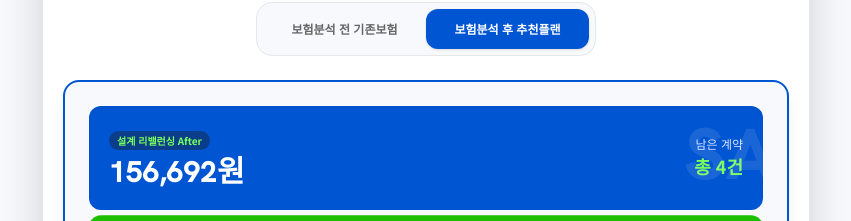
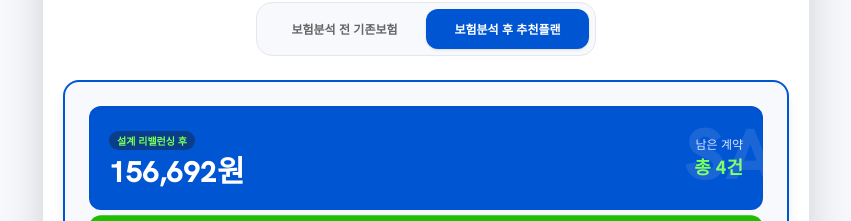
Before and after one commit to ncia/simple_consult, a React (Vite) app: page / in a window 1280 px wide. Shown: the part 3040-3261 px from the top of the page, without its empty margins (214-1065 px from the left). Built offline with nearby package versions, Linux system fonts and the light colour scheme.

Commit message:
036번째 커밋: 진단표 전/후 상태 카드 태그 텍스트 통일 (설계 리밸런싱 전/후)

```diff
--- a/src/components/BeforeAfterSection.tsx
+++ b/src/components/BeforeAfterSection.tsx
@@ -59,7 +59,7 @@ export function BeforeAfterSection() {
                   <div className="flex justify-between items-center bg-red-50 p-4 rounded-xl border border-red-100">
                     <div>
                       <span className="text-[10px] uppercase font-bold text-red-500 bg-red-100 px-2 py-0.5 rounded-full">
-                        기존 보험 가입
+                        설계 리밸런싱 전
                       </span>
                       <p className="font-display font-black text-2xl text-red-600 mt-1">459,000원</p>
                     </div>
@@ -113,7 +113,7 @@ export function BeforeAfterSection() {
                     </div>
                     <div>
                       <span className="text-[10px] font-bold text-brand-green-light bg-neutral-dark/40 px-2 py-0.5 rounded-full">
-                        설계 리밸런싱 After
+                        설계 리밸런싱 후
                       </span>
                       <p className="font-display font-black text-3xl text-white mt-1">156,692원</p>
                     </div>
```
